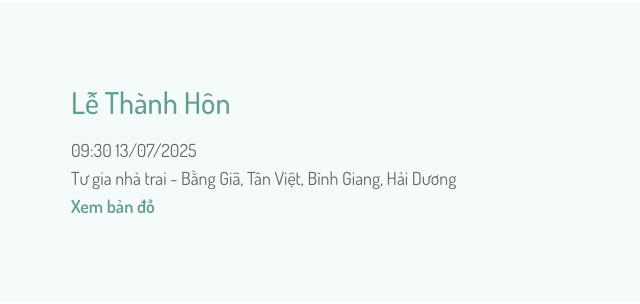
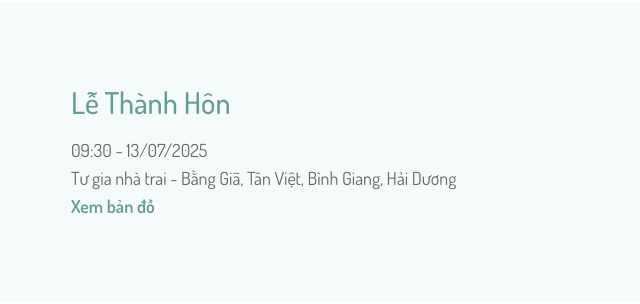
Before and after one commit to DongPhamBK/DongMayWedding, a plain HTML site: page index.html in a window 1280 px wide. Shown: the part 5614-5918 px from the top of the page, 489-1129 px from the left. Drawn offline with Linux system fonts and the light colour scheme.

Commit message:
update resource

```diff
--- a/index.html
+++ b/index.html
@@ -364,7 +364,7 @@
                     <div class="col-lg-7">
                         <div class="ceromony-content">
                             <h3>Lễ Thành Hôn</h3>
-                            <span>09:30 13/07/2025</span>
+                            <span>09:30 - 13/07/2025</span>
                             <span>Tư gia nhà trai - Bằng Giã, Tân Việt, Bình Giang, Hải Dương</span>
                             <a href="https://maps.app.goo.gl/9EC2dbPbDzAv3BgVA" target="_blank">Xem bản đồ</a>
                         </div>
```
